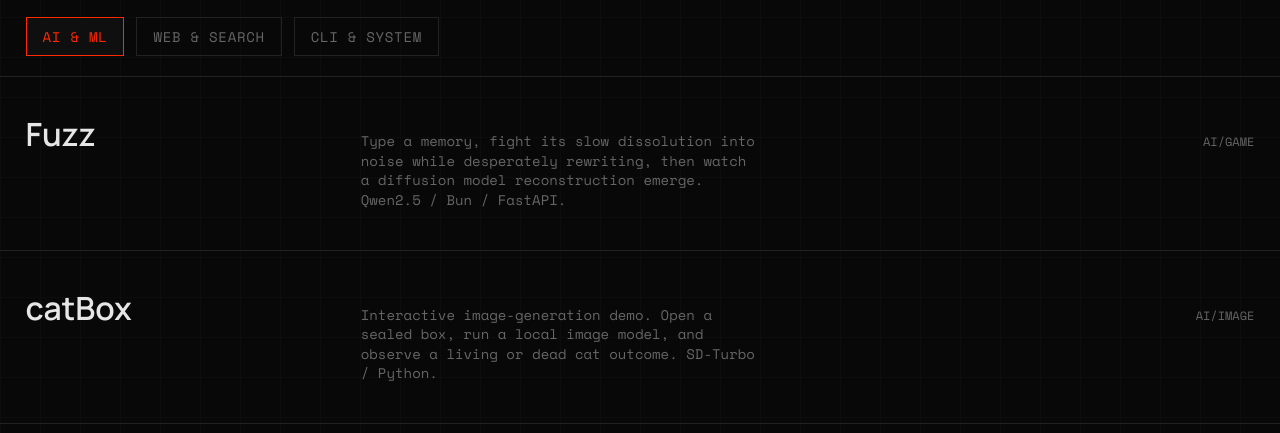
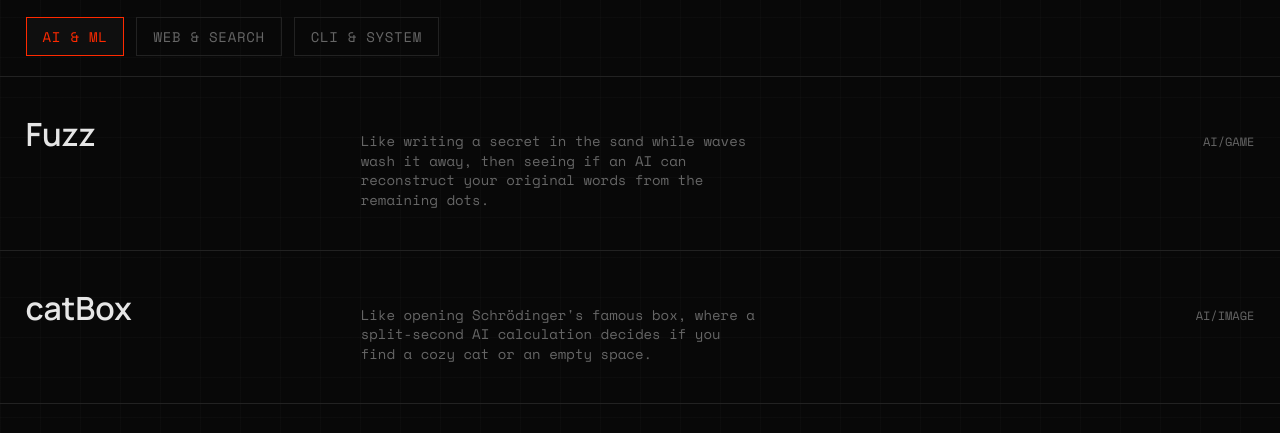
Before and after one commit to sivaratrisrinivas/personal-site, a plain HTML site: page index.html in a window 1280 px wide. Shown: the part 1503-1936 px from the top of the page. Drawn offline with nearby package versions, Linux system fonts and the light colour scheme.

Commit message:
Update Fuzz and catBox descriptions with everyday analogies
- Replace technical jargon with clear, single-sentence everyday analogies for Fuzz (writing in the sand) and catBox (Schrödinger's box).

```diff
--- a/index.html
+++ b/index.html
@@ -621,14 +621,14 @@
             <div class="item" data-category="ai-ml">
                 <a href="https://github.com/sivaratrisrinivas/fuzz" target="_blank" class="item-link"></a>
                 <div class="item-title">Fuzz</div>
-                <div class="item-desc">Type a memory, fight its slow dissolution into noise while desperately rewriting, then watch a diffusion model reconstruction emerge. Qwen2.5 / Bun / FastAPI.</div>
+                <div class="item-desc">Like writing a secret in the sand while waves wash it away, then seeing if an AI can reconstruct your original words from the remaining dots.</div>
                 <div class="item-year">AI/GAME</div>
             </div>
 
             <div class="item" data-category="ai-ml">
                 <a href="https://github.com/sivaratrisrinivas/catBox" target="_blank" class="item-link"></a>
                 <div class="item-title">catBox</div>
-                <div class="item-desc">Interactive image-generation demo. Open a sealed box, run a local image model, and observe a living or dead cat outcome. SD-Turbo / Python.</div>
+                <div class="item-desc">Like opening Schrödinger's famous box, where a split-second AI calculation decides if you find a cozy cat or an empty space.</div>
                 <div class="item-year">AI/IMAGE</div>
             </div>
 
```
